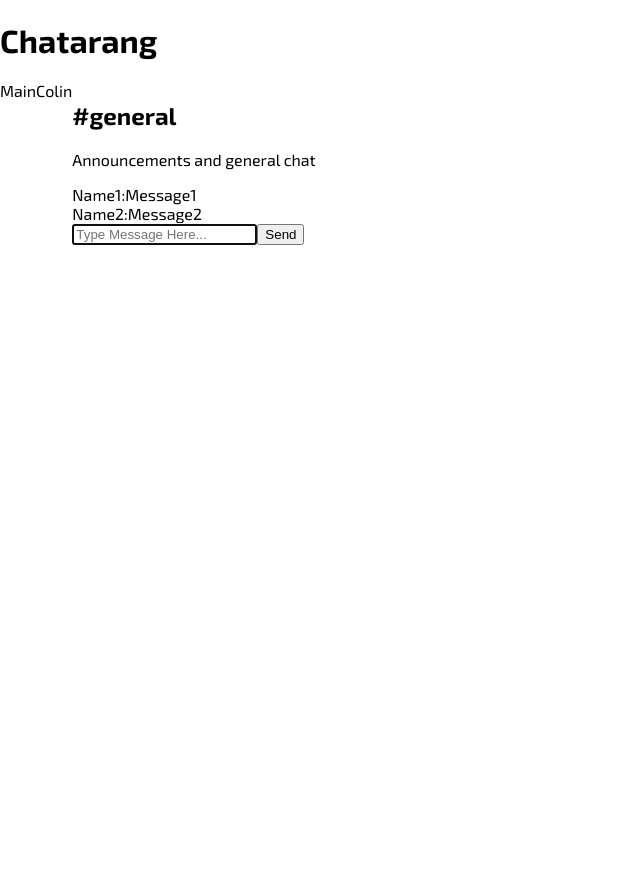
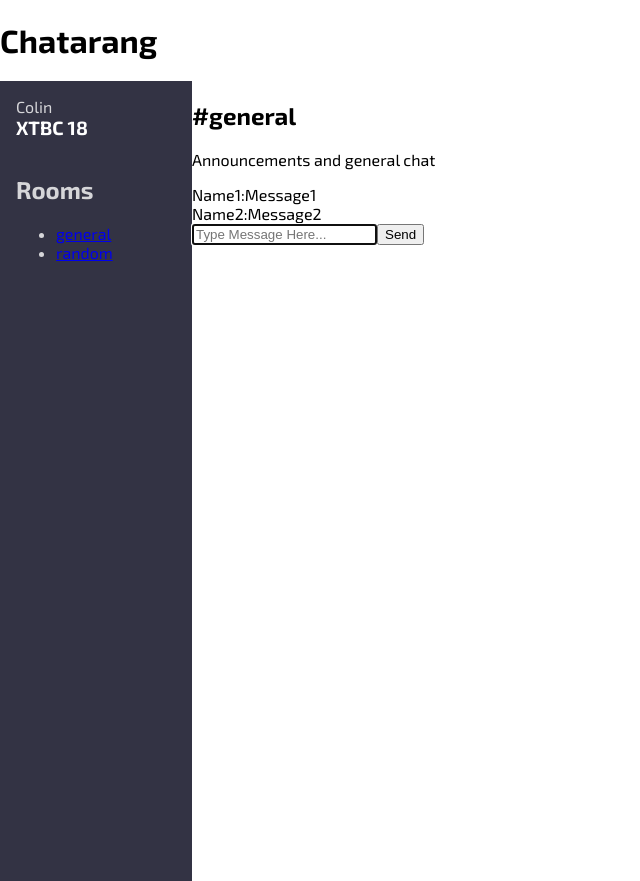
Before and after one commit to ColinHayes985/Chatarang, a React (Create React App) app: page / in a window 1280 px wide. Shown: the whole page, without its empty margins (0-640 px from the left). Built offline with nearby package versions, Linux system fonts and the light colour scheme.

Commit message:
Style SideBar

```diff
--- a/src/Main.js
+++ b/src/Main.js
@@ -6,7 +6,6 @@
     render() {
         return(
             <div className="Main" style={styles}>
-                Main
                 <SideBar user={this.props.user}/>
                 <Chat user={this.props.user}/>
             </div>
--- a/src/SideBar.js
+++ b/src/SideBar.js
@@ -2,10 +2,49 @@
 
 const SideBar = (props) => {
         return(
-            <div className="SideBar">
-                {props.user.displayName}
-            </div>
+            <aside className="Sidebar" style={styles.sidebar}>
+                <div className="UserInfo" style={styles.children}>
+                    <div className="Avatar"></div>
+                    <div className="user">
+                        {props.user.displayName}
+                    </div>
+                    <a href="#">
+                        <i className="fas fa-sign-out-alt"></i>
+                    </a>
+                </div>
+                <h1 style={styles.h1}>
+                    XTBC 18
+                </h1>
+                <nav className="RoomList" style={styles.children}>
+                    <h2>Rooms</h2>
+                    <ul>
+                        <li><a href="#">general</a></li>
+                        <li><a href="#">random</a></li>
+                    </ul>
+                </nav>
+            </aside>
         )
+}
+const styles = {
+    sidebar: {
+        backgroundColor: '#333344',
+        color: 'rgba(255, 255, 255, 0.8)',
+        width: '12rem',
+        padding: '1rem 0',
+        display: 'flex',
+        flexDirection: 'column',
+    },
+
+    children: {
+        padding: '0 1rem',
+    },
+
+    h1: {
+        color: 'white',
+        fontSize: '1.2rem',
+        marginTop: 0,
+        padding: '0 1rem',
+    }
 }
 
 export default SideBar;
```
